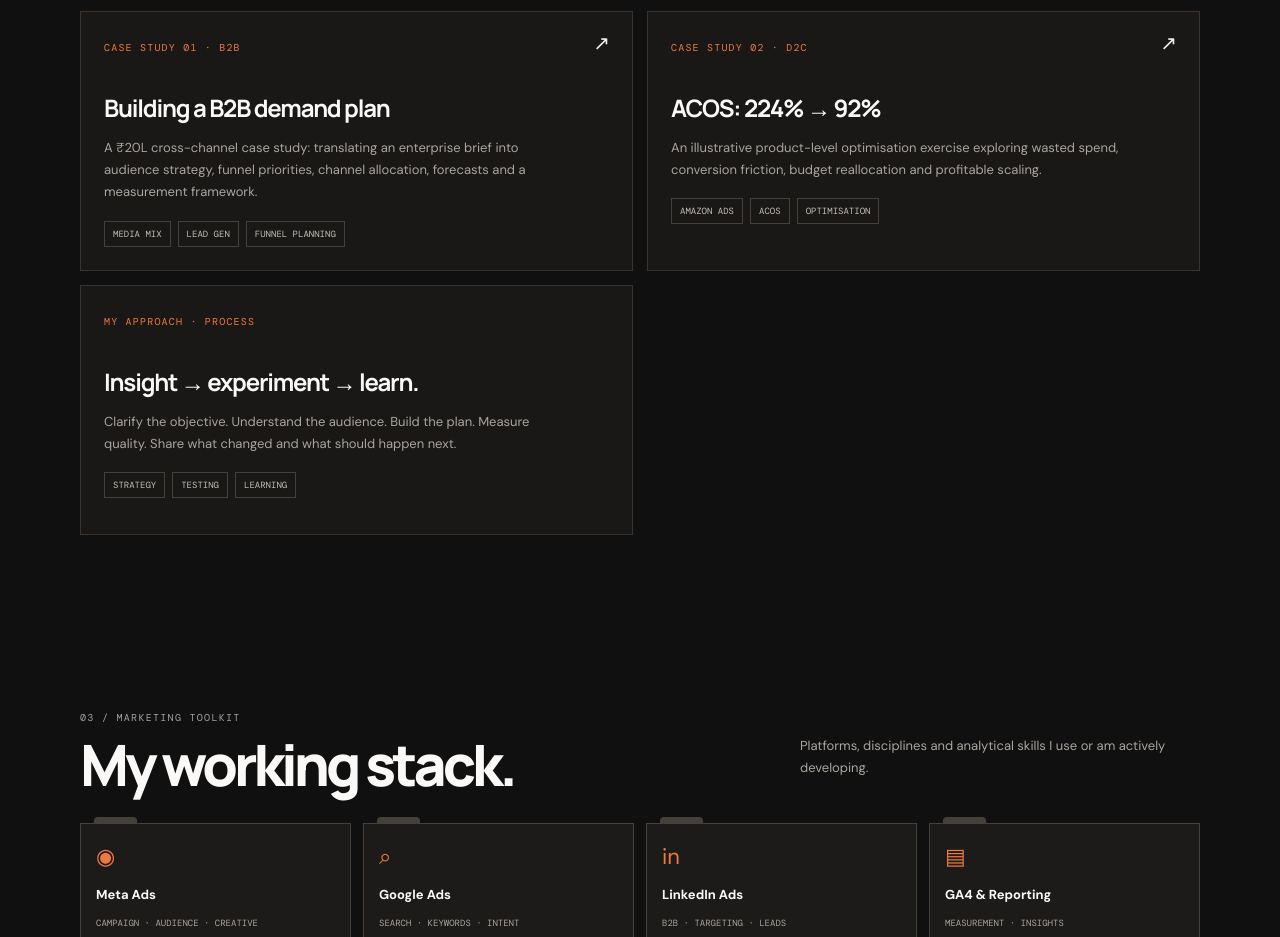
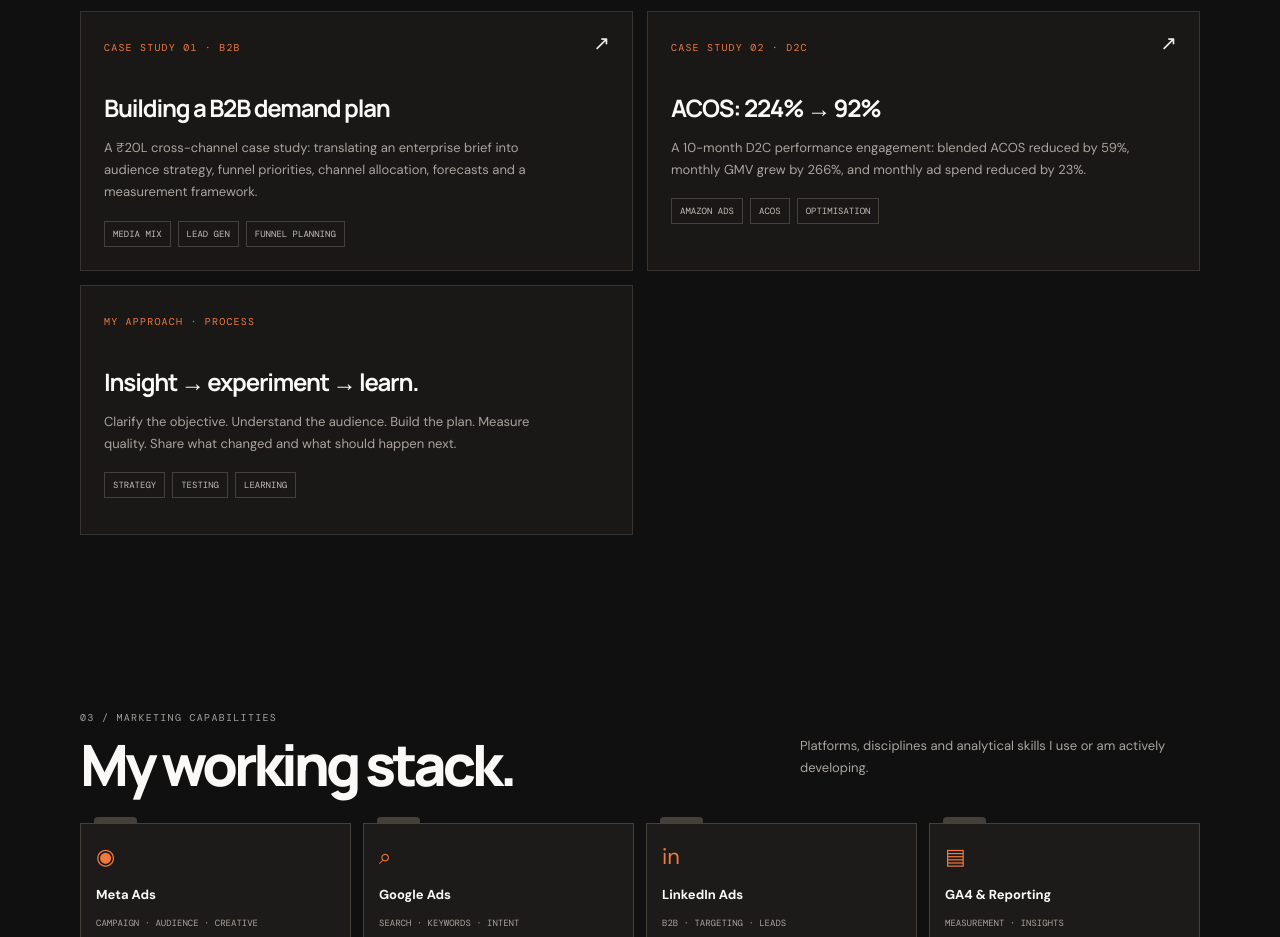
Before and after one commit to Sree-cnair/ai-marketing-budget-optimizer, a plain HTML site: page index.html in a window 1280 px wide. Shown: the part 1560-2497 px from the top of the page. Drawn offline with nearby package versions, Linux system fonts and the light colour scheme.

Commit message:
Show CV-backed D2C outcomes and remove calculator references

```diff
--- a/index.html
+++ b/index.html
@@ -11,10 +11,10 @@
 <section id="about"><div class="section-top reveal"><div><div class="tiny">01 / A little about me</div><h2>Curious mind.<br>Commercial lens.</h2></div><p>Marketing is where people, creativity and business outcomes meet. I like working at that intersection.</p></div><div class="about reveal"><h3>I'm interested in the why behind every click — and what happens after it.</h3><div><p>My experience spans product marketing, digital marketing support and B2B demand generation. I have also supported email marketing activities and SEO-related work. I enjoy turning a brief into a clear plan, understanding the audience behind the numbers and learning from campaign performance.</p><p>I'm currently building my skills in paid media, especially Meta and LinkedIn. I have a learning mindset, am comfortable exploring LLM tools at a working level, and keep building my knowledge through hands-on practice.</p><div class="facts"><div><b>4 years</b><span>PROFESSIONAL EXPERIENCE</span></div><div><b>2+ years</b><span>DIGITAL MARKETING</span></div><div><b>PGDM</b><span>POSTGRADUATE DIPLOMA</span></div></div></div></div></section>
 <section id="work"><div class="section-top reveal"><div><div class="tiny">02 / Selected projects</div><h2>Work that thinks<br>beyond the click.</h2></div><p>Selected work across B2B campaign planning and D2C performance optimisation, with the thinking, decisions and measurement approach behind each case.</p></div><div class="projects">
 <a class="project reveal" href="media-plan.html"><span class="no">CASE STUDY 01 · B2B</span><span class="go">↗</span><h3>Building a B2B demand plan</h3><p>A ₹20L cross-channel case study: translating an enterprise brief into audience strategy, funnel priorities, channel allocation, forecasts and a measurement framework.</p><div class="chips"><span>MEDIA MIX</span><span>LEAD GEN</span><span>FUNNEL PLANNING</span></div></a>
-<a class="project reveal" href="acos-case-study.html"><span class="no">CASE STUDY 02 · D2C</span><span class="go">↗</span><h3>ACOS: 224% → 92%</h3><p>An illustrative product-level optimisation exercise exploring wasted spend, conversion friction, budget reallocation and profitable scaling.</p><div class="chips"><span>AMAZON ADS</span><span>ACOS</span><span>OPTIMISATION</span></div></a>
+<a class="project reveal" href="acos-case-study.html"><span class="no">CASE STUDY 02 · D2C</span><span class="go">↗</span><h3>ACOS: 224% → 92%</h3><p>A 10-month D2C performance engagement: blended ACOS reduced by 59%, monthly GMV grew by 266%, and monthly ad spend reduced by 23%.</p><div class="chips"><span>AMAZON ADS</span><span>ACOS</span><span>OPTIMISATION</span></div></a>
 <div class="project reveal"><span class="no">MY APPROACH · PROCESS</span><h3>Insight → experiment → learn.</h3><p>Clarify the objective. Understand the audience. Build the plan. Measure quality. Share what changed and what should happen next.</p><div class="chips"><span>STRATEGY</span><span>TESTING</span><span>LEARNING</span></div></div>
 </div></section>
-<section id="stack"><div class="section-top reveal"><div><div class="tiny">03 / Marketing toolkit</div><h2>My working stack.</h2></div><p>Platforms, disciplines and analytical skills I use or am actively developing.</p></div><div class="folders">
+<section id="stack"><div class="section-top reveal"><div><div class="tiny">03 / Marketing capabilities</div><h2>My working stack.</h2></div><p>Platforms, disciplines and analytical skills I use or am actively developing.</p></div><div class="folders">
 <div class="folder reveal"><div class="glyph">◉</div><b>Meta Ads</b><small>CAMPAIGN · AUDIENCE · CREATIVE</small></div><div class="folder reveal"><div class="glyph">⌕</div><b>Google Ads</b><small>SEARCH · KEYWORDS · INTENT</small></div><div class="folder reveal"><div class="glyph">in</div><b>LinkedIn Ads</b><small>B2B · TARGETING · LEADS</small></div><div class="folder reveal"><div class="glyph">▤</div><b>GA4 & Reporting</b><small>MEASUREMENT · INSIGHTS</small></div><div class="folder reveal"><div class="glyph">⌁</div><b>SEO support</b><small>SUPPORTING ACTIVITIES</small></div><div class="folder reveal"><div class="glyph">✉</div><b>Email marketing</b><small>CAMPAIGN SUPPORT</small></div><div class="folder reveal"><div class="glyph">▦</div><b>Excel & Power BI</b><small>DATA · DASHBOARDS</small></div><div class="folder reveal"><div class="glyph">✳</div><b>LLM tools</b><small>WORKING KNOWLEDGE · LEARNING</small></div><div class="folder reveal"><div class="glyph">↗</div><b>Product marketing</b><small>POSITIONING · GTM</small></div>
 </div></section>
 <section id="experience"><div class="section-top reveal"><div><div class="tiny">04 / The journey</div><h2>Experience & learning.</h2></div><p>A mix of marketing execution, client strategy, digital delivery and cross-functional work.</p></div><div class="experience">
```
